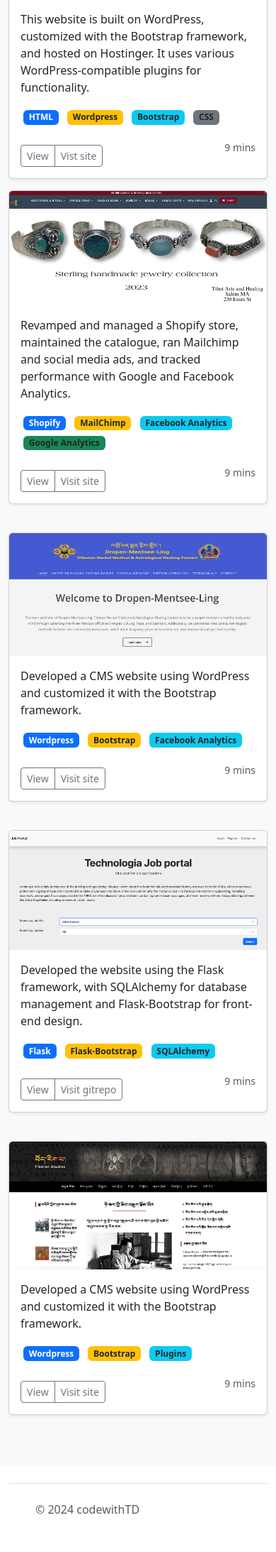
After one commit to dhargyalla/render-flask-deployment, a Flask app: page /webdev in a window 390 px wide. The commit adds this page. Shown: the part 1308-3494 px from the top of the page at 71% size. Run offline with Flask 2, Linux system fonts and the light colour scheme; some libraries are stand-ins or nearby versions.

Commit message:
update the templates index.html and webdev.html

```diff
--- a/app.py
+++ b/app.py
@@ -42,6 +42,10 @@ def portfolio():
 def project1():
     return render_template('project1.html')
 
+@app.route("/webdev", methods=['GET'])
+def webapp():
+    return render_template('webdev.html')
+
 @app.route("/contact", methods=['GET', 'POST'])
 def contact():
     if request.method == 'POST':
--- a/templates/index.html
+++ b/templates/index.html
@@ -72,8 +72,8 @@
                 <h5 class="card-text">Web Development & Applications</h5>
                 <div class="d-flex justify-content-between align-items-center">
                   <div class="btn-group">
-                    <a class="btn btn-sm btn-outline-secondary" href="/portfolio">View</a>
-                    <a class="btn btn-sm btn-outline-secondary" href="https://github.com/dhargyalla/Web-Application" target="_blank">Github</a>
+                    <a class="btn btn-sm btn-outline-secondary" href="/webdev">View</a>
+                    <a class="btn btn-sm btn-outline-secondary" href="https://github.com/dhargyalla/Web-Application" target="_blank">Github repo</a>
                   </div>
                   <small class="text-muted">9 mins</small>
                 </div>
--- /dev/null
+++ b/templates/webdev.html
@@ -0,0 +1,157 @@
+{% extends 'base.html' %}
+
+{% block title %} About us {% endblock %}
+
+{% block content %}
+
+<section class="pt-5 pt-md-11 py-3 pt-5 ">  <!-- About section -->
+      <div class="container pt-5">
+            <div class="row gx-4 gx-lg-5 mt-5 align-items-center">
+              <div class="col-12 col-md-12 order-md-1">
+                <!-- Text -->
+                <h1>Web development & Application.</h1>
+					<p>A dynamic web application built using the Flask (Python) framework
+                      with a clean and responsive Bootstrap front-end design.
+                      The application is powered by an SQL-based database for efficient data
+                      management and storage. This project highlights my ability to integrate
+                      back-end functionality with user-friendly interfaces, demonstrating skills
+                      in full-stack development, database handling, and modern web design.</p>
+              </div>
+            </div> <!-- / .row -->
+      </div> <!-- / .container -->
+</section>
+
+<section>
+    <div class="album py-5 bg-light">
+      <div class="container">
+        <div class="row row-cols-1 row-cols-sm-2 row-cols-md-3 g-3">
+          <div class="col">
+            <div class="card shadow-sm">
+              <img src="static/assets/img/webdev_thumbnail.png" class="card-img-top" alt="Thumbnail">
+              <div class="card-body">
+                <p class="card-text">This is web application build with flask framework.
+                This application manages different cafes recommended by the users based on the remote work friendly.
+                </p>
+                <span class="badge bg-primary m-1">Python</span>
+                <span class="badge bg-warning text-dark m-1">Flask</span>
+                <span class="badge bg-info text-dark m-1">Bootstrap</span>
+                 <span class="badge bg-info text-dark m-1">SQL</span>
+                <div class="d-flex justify-content-between align-items-center">
+                  <div class="btn-group mt-4">
+                    <a class="btn btn-sm btn-outline-secondary" href="/project1">View</a>
+                    <a class="btn btn-sm btn-outline-secondary" href="https://github.com/dhargyalla/Tech-Haven-Cafe" target="_blank">Github repo</a>
+                  </div>
+                  <small class="text-muted">9 mins</small>
+                </div>
+              </div>
+            </div>
+          </div>
+          <div class="col">
+            <div class="card shadow-sm">
+              <img src="static/assets/img/ykf_thumbnail.png" class="card-img-top" alt="Thumbnail">
+              <div class="card-body">
+                <p class="card-text">
+                  This website is built on WordPress, customized with the Bootstrap framework,
+                  and hosted on Hostinger. It uses various WordPress-compatible plugins for functionality.
+                </p>
+                <span class="badge bg-primary m-1">HTML</span>
+                <span class="badge bg-warning text-dark m-1">Wordpress</span>
+                <span class="badge bg-info text-dark m-1">Bootstrap</span>
+                 <span class="badge bg-secondary text-dark m-1">CSS</span>
+                <div class="d-flex justify-content-between align-items-center">
+                  <div class="btn-group mt-4">
+                    <a class="btn btn-sm btn-outline-secondary" href="/project1">View</a>
+                    <a class="btn btn-sm btn-outline-secondary" href="https://yamunakhimtsang.org/" target="_blank">Vist site</a>
+                  </div>
+                  <small class="text-muted">9 mins</small>
+                </div>
+              </div>
+            </div>
+          </div>
+          <div class="col mb-4">
+            <div class="card shadow-sm">
+              <img src="static/assets/img/tibetartsandhealing.png" class="card-img-top" alt="Thumbnail">
+              <div class="card-body">
+                <p class="card-text">Revamped and managed a Shopify store, maintained the catalogue,
+                  ran Mailchimp and social media ads, and tracked performance with Google and Facebook Analytics.
+                </p>
+                <span class="badge bg-primary m-1">Shopify</span>
+                <span class="badge bg-warning text-dark m-1">MailChimp</span>
+                <span class="badge bg-info text-dark m-1">Facebook Analytics</span>
+                 <span class="badge bg-success text-dark m-1">Google Analytics</span>
+                <div class="d-flex justify-content-between align-items-center">
+                  <div class="btn-group mt-4">
+                    <a class="btn btn-sm btn-outline-secondary" href="/project1">View</a>
+                    <a class="btn btn-sm btn-outline-secondary" href="https://www.tibetartsandhealing.com/" target="_blank">Visit site</a>
+                  </div>
+                  <small class="text-muted">9 mins</small>
+                </div>
+              </div>
+            </div>
+          </div>
+          <div class="col mb-4">
+            <div class="card shadow-sm">
+              <img src="static/assets/img/tibetanmedicines.png" class="card-img-top" alt="Thumbnail">
+              <div class="card-body">
+                <p class="card-text">Developed a CMS website using WordPress and customized it with the Bootstrap framework.
+                </p>
+                <span class="badge bg-primary m-1">Wordpress</span>
+                <span class="badge bg-warning text-dark m-1">Bootstrap</span>
+                <span class="badge bg-info text-dark m-1">Facebook Analytics</span>
+                <div class="d-flex justify-content-between align-items-center">
+                  <div class="btn-group mt-4">
+                    <a class="btn btn-sm btn-outline-secondary" href="/project1">View</a>
+                    <a class="btn btn-sm btn-outline-secondary" href="https://tibetmedicines.com/" target="_blank">Visit site</a>
+                  </div>
+                  <small class="text-muted">9 mins</small>
+                </div>
+              </div>
+            </div>
+          </div>
+          <div class="col mb-4">
+            <div class="card shadow-sm">
+              <img src="static/assets/img/jobportal_thumbnail.png" class="card-img-top" alt="Thumbnail">
+              <div class="card-body">
+                <p class="card-text">Developed the website using the Flask framework, with SQLAlchemy for database
+                  management and Flask-Bootstrap for front-end design.
+                </p>
+                <span class="badge bg-primary m-1">Flask</span>
+                <span class="badge bg-warning text-dark m-1">Flask-Bootstrap</span>
+                <span class="badge bg-info text-dark m-1">SQLAlchemy</span>
+                <div class="d-flex justify-content-between align-items-center">
+                  <div class="btn-group mt-4">
+                    <a class="btn btn-sm btn-outline-secondary" href="/project1">View</a>
+                    <a class="btn btn-sm btn-outline-secondary" href="https://github.com/dhargyalla/Job-application-portal" target="_blank">Visit gitrepo</a>
+                  </div>
+                  <small class="text-muted">9 mins</small>
+                </div>
+              </div>
+            </div>
+          </div>
+          <div class="col mb-4">
+            <div class="card shadow-sm">
+              <img src="static/assets/img/bodrigpa_thumbnail.png" class="card-img-top" alt="Thumbnail">
+              <div class="card-body">
+                <p class="card-text">Developed a CMS website using WordPress and customized it with the Bootstrap framework.
+                </p>
+                <span class="badge bg-primary m-1">Wordpress</span>
+                <span class="badge bg-warning text-dark m-1">Bootstrap</span>
+                <span class="badge bg-info text-dark m-1">Plugins</span>
+                <div class="d-flex justify-content-between align-items-center">
+                  <div class="btn-group mt-4">
+                    <a class="btn btn-sm btn-outline-secondary" href="/project1">View</a>
+                    <a class="btn btn-sm btn-outline-secondary" href="https://bodrigpa.org/" target="_blank">Visit site</a>
+                  </div>
+                  <small class="text-muted">9 mins</small>
+                </div>
+              </div>
+            </div>
+          </div>
+        </div>
+      </div>
+  </div>
+</section>
+
+
+
+{% endblock %}
```
Also changed, not shown: static/assets/img/bodrigpa_thumbnail.png (added), static/assets/img/jobportal_thumbnail.png (added), static/assets/img/tibetanmedicines.png (added), static/assets/img/tibetartsandhealing.png (added), 2 other files.
